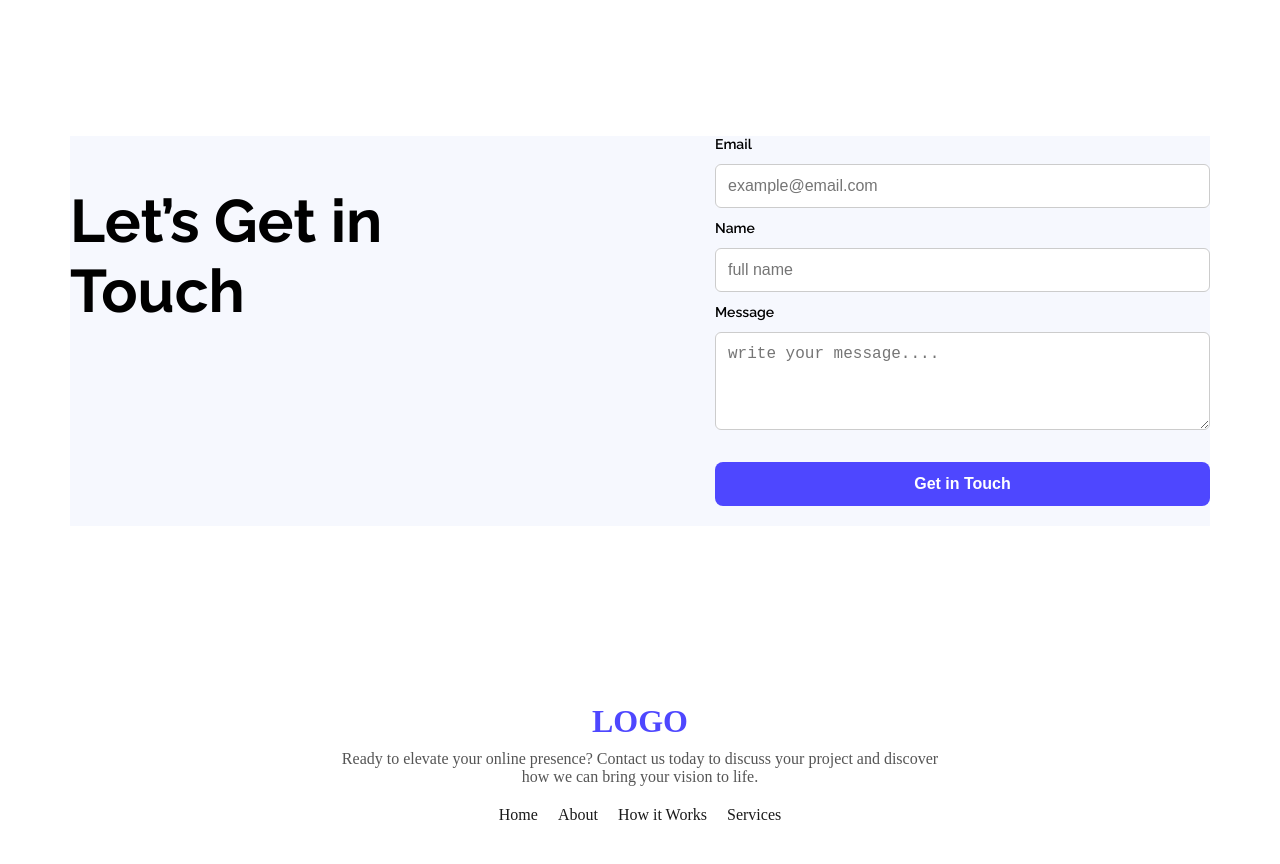
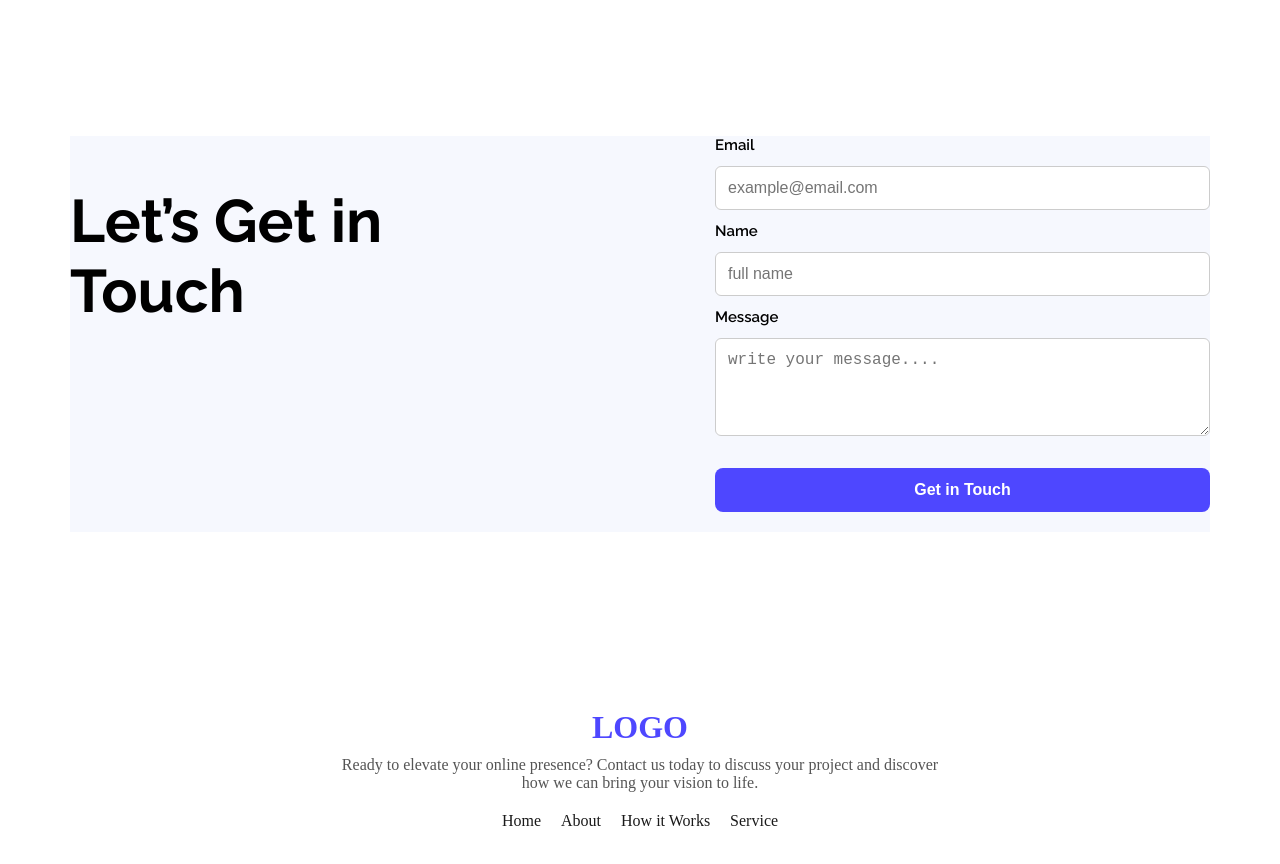
Before and after one commit to hello-jisan/web-dev-portfolio-A, a plain HTML site: page index.html in a window 1280 px wide. Shown: the part 3260-4124 px from the top of the page. Drawn offline with Linux system fonts and the light colour scheme; files whose address does not match are found by name.

Commit message:
modified footer

```diff
--- a/index.html
+++ b/index.html
@@ -150,7 +150,7 @@
             <a href="#">Home</a>
             <a href="#">About</a>
             <a href="#">How it Works</a>
-            <a href="#">Services</a>
+            <a href="#">Service</a>
         </div>
     </footer>
 
--- a/styles/portfolio.css
+++ b/styles/portfolio.css
@@ -294,7 +294,7 @@
     }
 
     .contact-form label {
-        font-size: 14px;
+        font-size: 15px;
         font-weight: 600;
     }
 
```
